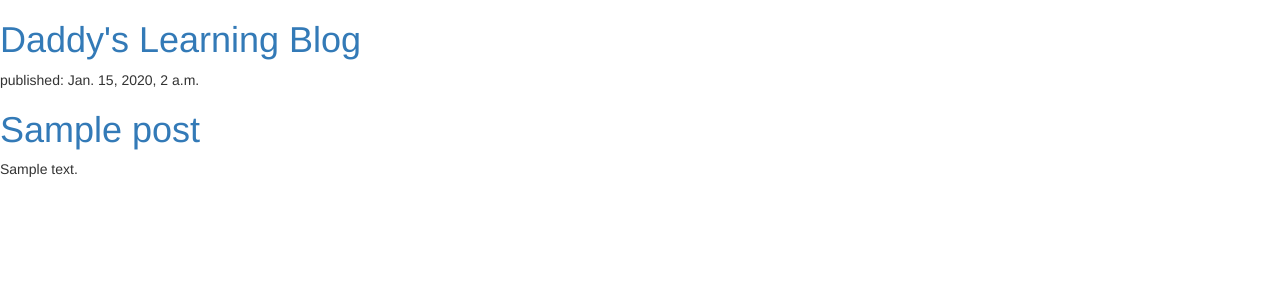
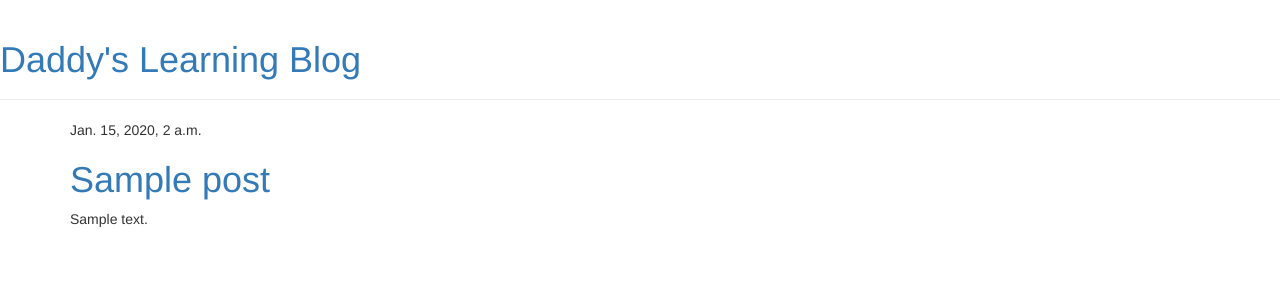
Before and after one commit to aegis042404/blog1, a Django app: template blog/templates/blog/post_list.html in a window 1280 px wide. Shown: the top 300 px of the page. Run offline with Django 3.2, Linux system fonts and the light colour scheme; the template is opened without the code that fills it: values that come from a table or form of the project are taken from there, others are empty; tables that the repository leaves empty hold one stand-in row (values such as "Sample post"); some libraries are stand-ins or nearby versions.

Commit message:
extending template

```diff
--- /dev/null
+++ b/blog/templates/blog/base.html
@@ -0,0 +1,23 @@
+{% load staticfiles %}
+<html>
+    <head>
+        <title>Daddy's Learning Blog</title>
+        <link rel="stylesheet" href="//maxcdn.bootstrapcdn.com/bootstrap/3.2.0/css/bootstrap.min.css">
+        <link rel="stylesheet" href="//maxcdn.bootstrapcdn.com/bootstrap/3.2.0/css/bootstrap-theme.min.css">
+        <link href='//fonts.googleapis.com/css?family=Lobster&subset=latin,latin-ext' rel='stylesheet' type='text/css'>
+        <link rel="stylesheet" href="{% static 'css/blog.css' %}">
+    </head>
+<body>
+    <div class="page-header">
+        <h1><a href="/">Daddy's Learning Blog</a></h1>
+    </div>
+    <div class="content container">
+        <div class="row">
+            <div class="col-md-8">
+            {% block content %}
+            {% endblock %}
+            </div>
+        </div>
+    </div>
+</body>
+</html>
--- a/blog/templates/blog/post_list.html
+++ b/blog/templates/blog/post_list.html
@@ -1,20 +1,13 @@
-<html>
-    <head>
-        <link rel="stylesheet" href="//maxcdn.bootstrapcdn.com/bootstrap/3.2.0/css/bootstrap.min.css">
-        <link rel="stylesheet" href="//maxcdn.bootstrapcdn.com/bootstrap/3.2.0/css/bootstrap-theme.min.css">
-        <title>Daddy's Learning Blog</title>
-    </head>
-    <body>
-<div>
-    <h1><a href="/">Daddy's Learning Blog</a></h1>
-</div>
+{% extends 'blog/base.html' %}
 
-{% for post in posts %}
-    <div>
-        <p>published: {{ post.published_date }}</p>
-        <h1><a href="">{{ post.title }}</a></h1>
-        <p>{{ post.text|linebreaksbr }}</p>
-    </div>
-{% endfor %}
-    </body>
-</html>
+{% block content %}
+    {% for post in posts %}
+        <div class="post">
+            <div class="date">
+                {{ post.published_date }}
+            </div>
+            <h1><a href="">{{ post.title }}</a></h1>
+            <p>{{ post.text|linebreaksbr }}</p>
+        </div>
+    {% endfor %}
+{% endblock %}
```
